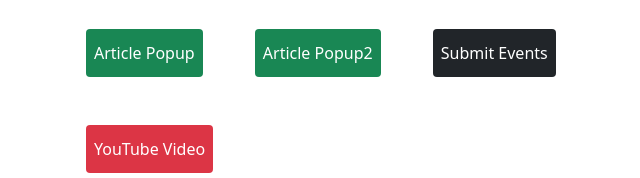
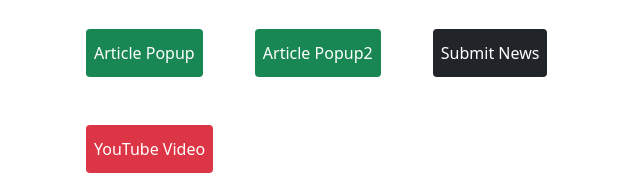
Before and after one commit to githubbyad/bulletlink, a plain HTML site: page docs/index.html in a window 1280 px wide. Shown: the part 471-649 px from the top of the page, 246-886 px from the left. Drawn offline with nearby package versions, Linux system fonts and the light colour scheme; a script that the page names is missing.

Commit message:
Update index.html

```diff
--- a/docs/index.html
+++ b/docs/index.html
@@ -11,7 +11,7 @@
     <link rel="stylesheet" href="https://maxcdn.bootstrapcdn.com/font-awesome/4.7.0/css/font-awesome.min.css" />
     <!-- /fontAwesome-->
 
-    <title>Alert</title>
+    <title>Alert & Popup</title>
     <script type="text/javascript" language="javascript" src="https://bulletlink.com/lib/bl.js"></script>
     <script>
         createCookie('AppServer', 'https://bulletlink.one/')
@@ -180,7 +180,7 @@
         <a href="javascript:void(0);" onclick="OpenPopup4('https://bulletlink.com/lib/mdetail.php?app=Y&pop=Y&dm=Yes&l=https://bulletlink.com/template-111/san-bernardino-attack-obama-vows-to-overcome-terror-threat-p285-117.htm','iframe');" class="bg-success text-decoration-none text-white lh-lg d-inline-block p-2 rounded me-5">Article Popup</a>
 
         <a href="javascript:void(0);" onclick="OpenPopup2('https://bulletlink.com/lib/mdetail.php?app=Y&pop=Y&dm=Yes&l=https://bulletlink.com/template-111/san-bernardino-attack-obama-vows-to-overcome-terror-threat-p285-117.htm','iframe','1000','600');" class="bg-success text-decoration-none text-white lh-lg d-inline-block p-2 rounded me-5">Article Popup2</a>
-        <a href="javascript:void(0);" onclick="OpenPopup5('target_form2.asp?smenu=100&amp;pform={{SubmitEvents}}&amp;minform=Y&amp;mad=No&amp;site=bulletlink.com/template-111','iframe');" class="bg-dark text-decoration-none text-white lh-lg d-inline-block p-2 rounded me-5">Submit Events</a><br>
+        <a href="javascript:void(0);" onclick="OpenPopup5('target_form2.asp?twindow=Form&smenu=115&pform={{SubmitNews}}&mad=No&sname=target_form2.asp&site=bulletlink.com/staff-aai-33033','iframe');" class="bg-dark text-decoration-none text-white lh-lg d-inline-block p-2 rounded me-5">Submit News</a><br>
 
         <a href="javascript:void(0);" onclick="OpenYouTube('U2Pb3rhwaGg');" class="bg-danger text-decoration-none text-white lh-lg d-inline-block p-2 rounded mt-5">YouTube Video</a>
 
```
